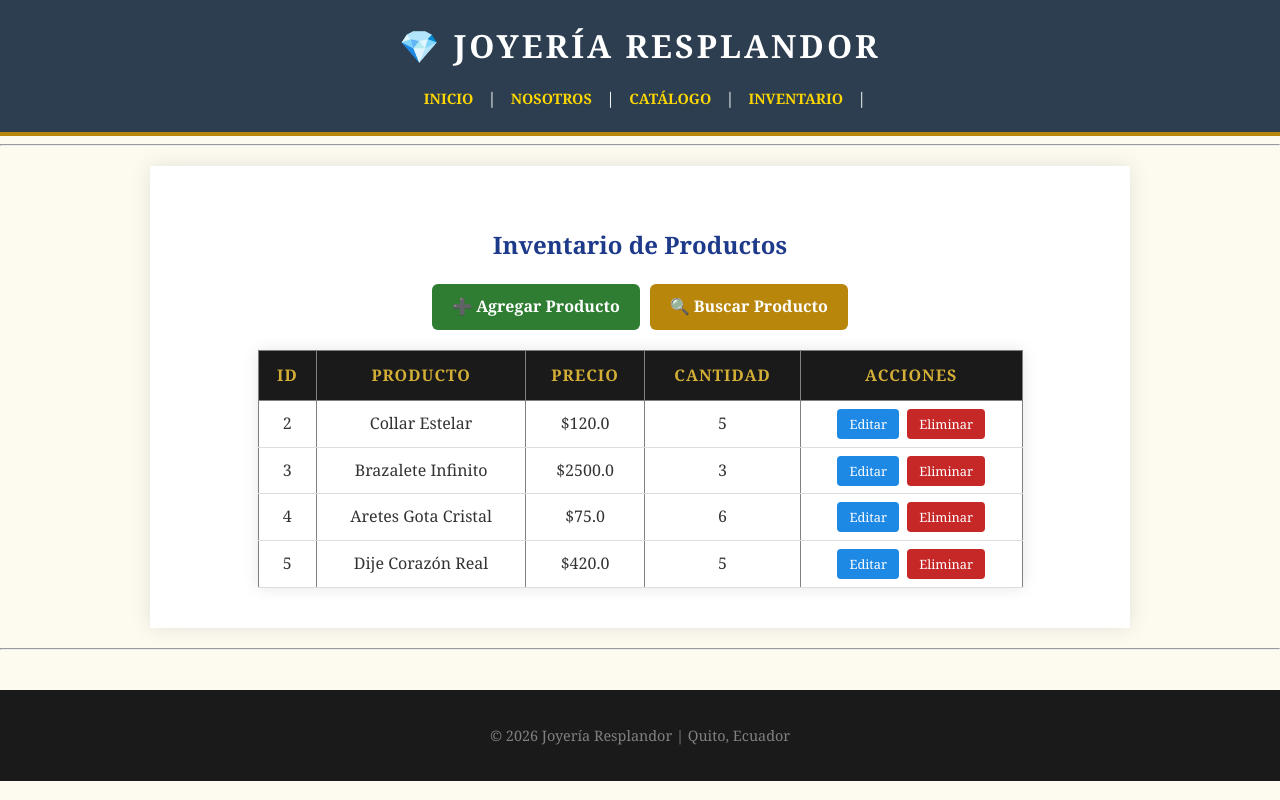
After one commit to Vale-jee/Proyecto_Web_joyeria, a Flask app: page /inventario in a window 1280 px wide. The commit adds this page. Run offline with Flask 3, Linux system fonts and the light colour scheme; data comes from the database, SQL or seed files in the repository; both versions use the stored data as it was after the commit.

Commit message:
Tarea Semana 11

```diff
--- a/app.py
+++ b/app.py
@@ -1,8 +1,11 @@
 from flask import Flask, render_template, request # 'request' para detectar clics
+from inventario import Catalogo
+from flask import request, redirect
 from inventario import Catalogo
 import os
 
-app = Flask(__name__)
+app = Flask(__name__, template_folder='templates')
+app.config['TEMPLATES_AUTO_RELOAD'] = True
 
 @app.route('/')
 def inicio():
@@ -37,7 +40,69 @@ def detalle_producto(nombre):
 
     return render_template('detalle.html', joya=joya_encontrada)
 
+@app.route('/inventario')
+def inventario():
+    mi_catalogo = Catalogo()
+    productos = mi_catalogo.obtener_todo()
+    return render_template('inventario.html', productos=productos)
+
+@app.route('/agregar', methods=['GET', 'POST'])
+def agregar():
+    mi_catalogo = Catalogo()
+
+    if request.method == 'POST':
+        modelo = request.form['modelo']
+        coleccion = request.form['coleccion']
+        material = request.form['material']
+        peso = request.form['peso']
+        cantidad = int(request.form['cantidad'])
+        precio = float(request.form['precio'])
+
+        mi_catalogo.añadir_pieza(modelo, coleccion, material, peso, cantidad, precio)
+
+        return redirect('/inventario')
+
+    return render_template('agregar.html')
+
+@app.route('/editar/<int:id>', methods=['GET', 'POST'])
+def editar(id):
+    mi_catalogo = Catalogo()
+
+    if request.method == 'POST':
+        modelo = request.form['modelo']
+        coleccion = request.form['coleccion']
+        material = request.form['material']
+        peso = request.form['peso']
+        cantidad = int(request.form['cantidad'])
+        precio = float(request.form['precio'])
+
+        mi_catalogo.actualizar_producto(id, modelo, coleccion, material, peso, cantidad, precio)
+
+        return redirect('/inventario')
+
+    productos = mi_catalogo.obtener_todo()
+    producto = next((p for p in productos if p.id == id), None)
+
+    return render_template('editar.html', producto=producto)
+
+
+@app.route('/eliminar/<int:id>')
+def eliminar(id):
+    mi_catalogo = Catalogo()
+    mi_catalogo.eliminar_producto(id)
+    return redirect('/inventario')
+
+@app.route('/buscar', methods=['GET', 'POST'])
+def buscar():
+    mi_catalogo = Catalogo()
+    resultados = []
+
+    if request.method == 'POST':
+        nombre = request.form['nombre']
+        resultados = mi_catalogo.buscar_por_nombre(nombre)
+
+    return render_template('buscar.html', productos=resultados)
 
 if __name__ == "__main__":
     port = int(os.environ.get("PORT", 10000))
-    app.run(host="0.0.0.0", port=port)
+    app.run(host="0.0.0.0", port=port, debug=True)
--- a/static/styles.css
+++ b/static/styles.css
@@ -1,15 +1,19 @@
+/* ESTILOS GENERALES */
+
 body {
-    font-family: 'Georgia', serif; /* Fuente elegante para joyería */
+    font-family: 'Georgia', serif;
     line-height: 1.6;
     margin: 0;
     padding: 0;
-    background-color: #fdfbf0; /* Un color crema suave de fondo */
+    background-color: #fdfbf0;
     color: #333;
 }
 
+/* HEADER */
+
 header {
-    background-color: #1a1a1a; /* Negro elegante */
-    color: #d4af37; /* Dorado metálico */
+    background-color: #1a1a1a;
+    color: #d4af37;
     padding: 2rem 1rem;
     text-align: center;
     border-bottom: 4px solid #b8860b;
@@ -21,7 +25,8 @@ header h1 {
     text-transform: uppercase;
 }
 
-/* Menú de Navegación */
+/* MENÚ DE NAVEGACIÓN */
+
 nav {
     margin-top: 15px;
 }
@@ -40,7 +45,8 @@ nav a:hover {
     color: #d4af37;
 }
 
-/* Contenido Principal */
+/* CONTENIDO PRINCIPAL */
+
 main {
     padding: 40px;
     min-height: 400px;
@@ -50,7 +56,8 @@ main {
     box-shadow: 0 0 20px rgba(0,0,0,0.1);
 }
 
-/* Pie de Página (Footer) */
+/* FOOTER */
+
 footer {
     text-align: center;
     padding: 20px;
@@ -60,7 +67,8 @@ footer {
     margin-top: 40px;
 }
 
-/* Estilos para los botones del catálogo */
+/* BOTÓN DETALLE CATÁLOGO */
+
 .btn-detalle {
     display: inline-block;
     background-color: #b8860b;
@@ -70,3 +78,207 @@ footer {
     font-weight: bold;
     border-radius: 2px;
 }
+
+/* TABLA INVENTARIO */
+
+table {
+    width: 90%;
+    margin: 20px auto;
+    border-collapse: collapse;
+    background-color: #ffffff;
+    box-shadow: 0 0 15px rgba(0,0,0,0.1);
+}
+
+th {
+    background-color: #1a1a1a;
+    color: #d4af37;
+    padding: 12px;
+    text-transform: uppercase;
+    letter-spacing: 1px;
+}
+
+td {
+    padding: 10px;
+    border-bottom: 1px solid #ddd;
+    text-align: center;
+}
+
+/* BOTONES GENERALES */
+
+.btn {
+    background-color: #4caf50;
+    padding: 8px 12px;
+    color: white;
+    text-decoration: none;
+    border-radius: 5px;
+    margin: 5px;
+}
+
+/* BOTONES INVENTARIO */
+
+.btn-editar {
+    background-color: #1e88e5;
+    padding: 6px 12px;
+    color: white;
+    text-decoration: none;
+    border-radius: 4px;
+    font-size: 0.8rem;
+    margin: 2px;
+}
+
+.btn-eliminar {
+    background-color: #c62828;
+    padding: 6px 12px;
+    color: white;
+    text-decoration: none;
+    border-radius: 4px;
+    font-size: 0.8rem;
+    margin: 2px;
+}
+
+.btn-buscar {
+    background-color: #b8860b;
+    padding: 6px 12px;
+    color: white;
+    text-decoration: none;
+    border-radius: 4px;
+    font-size: 0.8rem;
+    margin: 2px;
+}
+
+.btn-agregar {
+    background-color: #2e7d32;
+    padding: 6px 12px;
+    color: white;
+    text-decoration: none;
+    border-radius: 4px;
+    font-size: 0.8rem;
+    margin: 2px;
+}
+
+.btn-editar:hover,
+.btn-eliminar:hover,
+.btn-buscar:hover,
+.btn-agregar:hover {
+    opacity: 0.85;
+}
+.btn-agregar-principal {
+    background-color: #2e7d32;
+    padding: 10px 20px;
+    color: white;
+    text-decoration: none;
+    border-radius: 6px;
+    font-weight: bold;
+    display: inline-block;
+}
+
+.btn-agregar-principal:hover {
+    opacity: 0.85;
+}
+.form-container {
+    max-width: 500px;
+    margin: 0 auto;
+    background-color: #ffffff;
+    padding: 30px;
+    border-radius: 8px;
+    box-shadow: 0 0 15px rgba(0,0,0,0.1);
+}
+
+.form-editar {
+    display: flex;
+    flex-direction: column;
+}
+
+.form-editar label {
+    margin-top: 10px;
+    font-weight: bold;
+    color: #1a1a1a;
+}
+
+.form-editar input {
+    padding: 8px;
+    margin-top: 5px;
+    border: 1px solid #ccc;
+    border-radius: 4px;
+}
+
+.btn-guardar {
+    margin-top: 20px;
+    padding: 10px;
+    background-color: #b8860b;
+    color: white;
+    border: none;
+    border-radius: 5px;
+    font-weight: bold;
+    cursor: pointer;
+}
+
+.btn-guardar:hover {
+    opacity: 0.9;
+}
+
+.btn-volver {
+    color: #b8860b;
+    text-decoration: none;
+    font-weight: bold;
+}
+.btn-buscar-principal {
+    background-color: #b8860b;
+    padding: 10px 20px;
+    color: white;
+    text-decoration: none;
+    border-radius: 6px;
+    font-weight: bold;
+    display: inline-block;
+    margin-left: 10px;
+}
+
+.btn-buscar-principal:hover {
+    opacity: 0.85;
+}
+.modal {
+    display: none;
+    position: fixed;
+    inset: 0;
+    background: rgba(0,0,0,0.5);
+    justify-content: center;
+    align-items: center;
+    z-index: 999;
+}
+
+.modal-contenido {
+    background: white;
+    padding: 30px;
+    border-radius: 8px;
+    text-align: center;
+    width: 350px;
+    box-shadow: 0 0 20px rgba(0,0,0,0.2);
+}
+
+.modal-botones {
+    margin-top: 20px;
+}
+
+.btn-cancelar {
+    background-color: #777;
+    color: white;
+    border: none;
+    padding: 8px 15px;
+    margin-right: 10px;
+    border-radius: 4px;
+    cursor: pointer;
+}
+
+.btn-confirmar {
+    background-color: #c62828;
+    color: white;
+    border: none;
+    padding: 8px 15px;
+    border-radius: 4px;
+    cursor: pointer;
+}
+
+.btn-cancelar:hover,
+.btn-confirmar:hover {
+    opacity: 0.85;
+}
--- a/templates/base.html
+++ b/templates/base.html
@@ -3,7 +3,7 @@
 <head>
     <meta charset="UTF-8">
     <meta name="viewport" content="width=device-width, initial-scale=1.0">
-    <title>{% block title %} Joyería Resplandor {% endblock %}</title>
+    <title>{% block title %}Joyería Resplandor{% endblock %}</title>
     <link rel="stylesheet" href="{{ url_for('static', filename='styles.css') }}">
 </head>
 <body>
@@ -13,7 +13,8 @@
         <nav>
             <a href="{{ url_for('inicio') }}" style="color: gold; margin: 10px; text-decoration: none;">Inicio</a> |
             <a href="{{ url_for('about') }}" style="color: gold; margin: 10px; text-decoration: none;">Nosotros</a> |
-            <a href="{{ url_for('catalogo') }}" style="color: gold; margin: 10px; text-decoration: none;">Catálogo</a>
+            <a href="{{ url_for('catalogo') }}" style="color: gold; margin: 10px; text-decoration: none;">Catálogo</a> |
+            <a href="{{ url_for('inventario') }}" style="color: gold; margin: 10px; text-decoration: none;">Inventario</a> |
         </nav>
     </header>
 
@@ -29,6 +30,35 @@
     <footer style="text-align: center; font-size: 0.9em; color: gray;">
         <p>&copy; 2026 Joyería Resplandor | Quito, Ecuador</p>
     </footer>
+    <!-- Modal de Confirmación -->
+<div id="modalConfirmacion" class="modal">
+    <div class="modal-contenido">
+        <p>¿Está seguro que desea eliminar este producto?</p>
+        <div class="modal-botones">
+            <button onclick="cerrarModal()" class="btn-cancelar">Cancelar</button>
+            <button onclick="confirmarAccion()" class="btn-confirmar">Sí, eliminar</button>
+        </div>
+    </div>
+</div>
+
+<script>
+let urlEliminar = "";
+
+function confirmarEliminacion(event, url) {
+    event.preventDefault();
+    urlEliminar = url;
+    document.getElementById("modalConfirmacion").style.display = "flex";
+}
+
+function cerrarModal() {
+    document.getElementById("modalConfirmacion").style.display = "none";
+}
+
+function confirmarAccion() {
+    window.location.href = urlEliminar;
+}
+</script>
+
 
 </body>
 </html>
--- /dev/null
+++ b/templates/inventario.html
@@ -0,0 +1,43 @@
+{% extends "base.html" %}
+
+{% block content %}
+
+<h2 style="text-align:center; color:#1e3a8a;">Inventario de Productos</h2>
+
+<div style="text-align:center; margin-bottom:20px;">
+    <a href="{{ url_for('agregar') }}" class="btn-agregar-principal">
+        ➕ Agregar Producto
+    <a href="{{ url_for('buscar') }}" class="btn-buscar-principal">
+        🔍 Buscar Producto
+    </a>
+</div>
+
+<table border="1" style="width:85%; margin:auto; border-collapse: collapse; text-align:center;">
+    <tr style="background-color:#1e88e5; color:white;">
+        <th>ID</th>
+        <th>Producto</th>
+        <th>Precio</th>
+        <th>Cantidad</th>
+        <th>Acciones</th>
+    </tr>
+
+    {% for p in productos %}
+    <tr>
+        <td>{{ p.id }}</td>
+        <td>{{ p.modelo }}</td>
+        <td>${{ p.precio }}</td>
+        <td>{{ p.cantidad }}</td>
+        <td>
+            <a href="{{ url_for('editar', id=p.id) }}" class="btn-editar">Editar</a>
+           <a href="{{ url_for('eliminar', id=p.id) }}"
+   class="btn-eliminar"
+   onclick="confirmarEliminacion(event, this.href)">
+   Eliminar
+</a>
+        </td>
+    </tr>
+    {% endfor %}
+
+</table>
+
+{% endblock %}
```
Also changed, not shown: inventario.py (+58 -50 lines), templates/agregar.html (added, +43 -0 lines), templates/buscar.html (added, +48 -0 lines), templates/editar.html (added, +39 -0 lines), joyeria.db.
